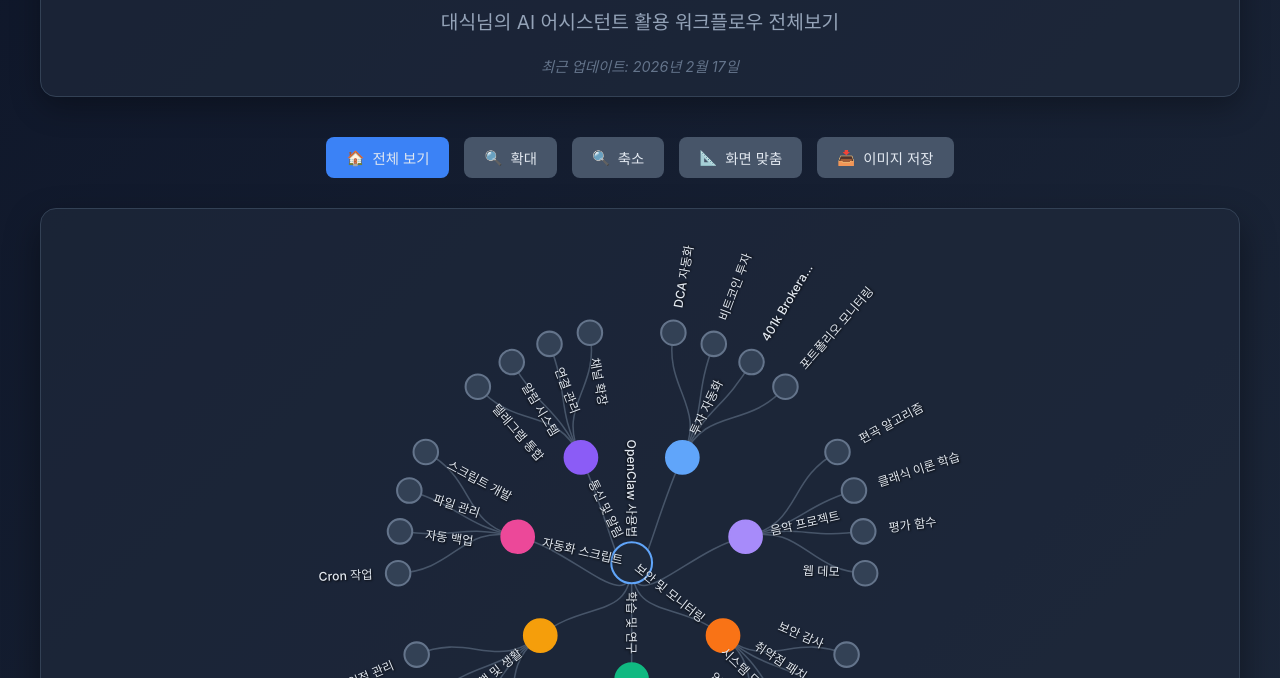
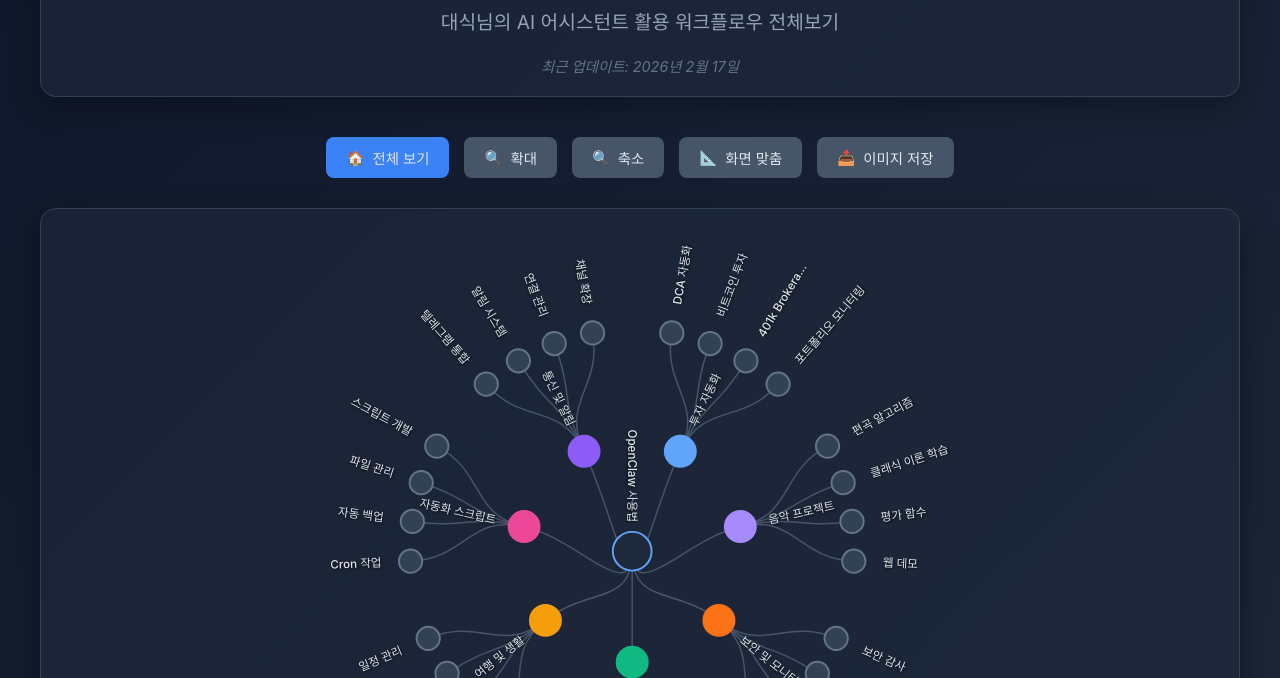
Before and after one commit to taeshik-projects/project-portfolio, a plain HTML site: page openclaw-mindmap.html in a window 1280 px wide. Shown: the part 122-800 px from the top of the page. Drawn offline with nearby package versions, Linux system fonts and the light colour scheme.

Commit message:
fix: 마인드맵 텍스트 방향 완전 수정 - 실제 노드 좌표(x) 기반으로 텍스트 배치 결정, 모든 텍스트가 원 바깥쪽으로 향하도록 보장

```diff
--- a/openclaw-mindmap.html
+++ b/openclaw-mindmap.html
@@ -822,16 +822,18 @@
         node.append('text')
             .attr('dy', d => d.depth === 0 ? '0.35em' : '0.35em')
             .attr('x', d => {
-                const cos = Math.cos(d.x);
-                // cos > 0: 오른쪽 절반, cos < 0: 왼쪽 절반
-                // 원 바깥쪽으로 텍스트 배치
-                return cos > 0 ? 25 : -25;
+                // 노드의 실제 x 좌표 계산 (radialPoint와 동일한 로직)
+                const x = d.y * Math.cos(d.x - Math.PI / 2);
+                // x > 0: 오른쪽 절반, x < 0: 왼쪽 절반
+                // 원 바깥쪽으로 텍스트 배치 (항상 원 중심에서 바깥쪽으로)
+                return x > 0 ? 30 : -30;
             })
             .attr('text-anchor', d => {
-                const cos = Math.cos(d.x);
+                // 노드의 실제 x 좌표 계산
+                const x = d.y * Math.cos(d.x - Math.PI / 2);
                 // 오른쪽 절반: start (텍스트가 오른쪽으로 뻗음)
                 // 왼쪽 절반: end (텍스트가 왼쪽으로 뻗음)
-                return cos > 0 ? 'start' : 'end';
+                return x > 0 ? 'start' : 'end';
             })
             .attr('transform', d => {
                 const angle = (d.x * 180 / Math.PI - 90);
```
